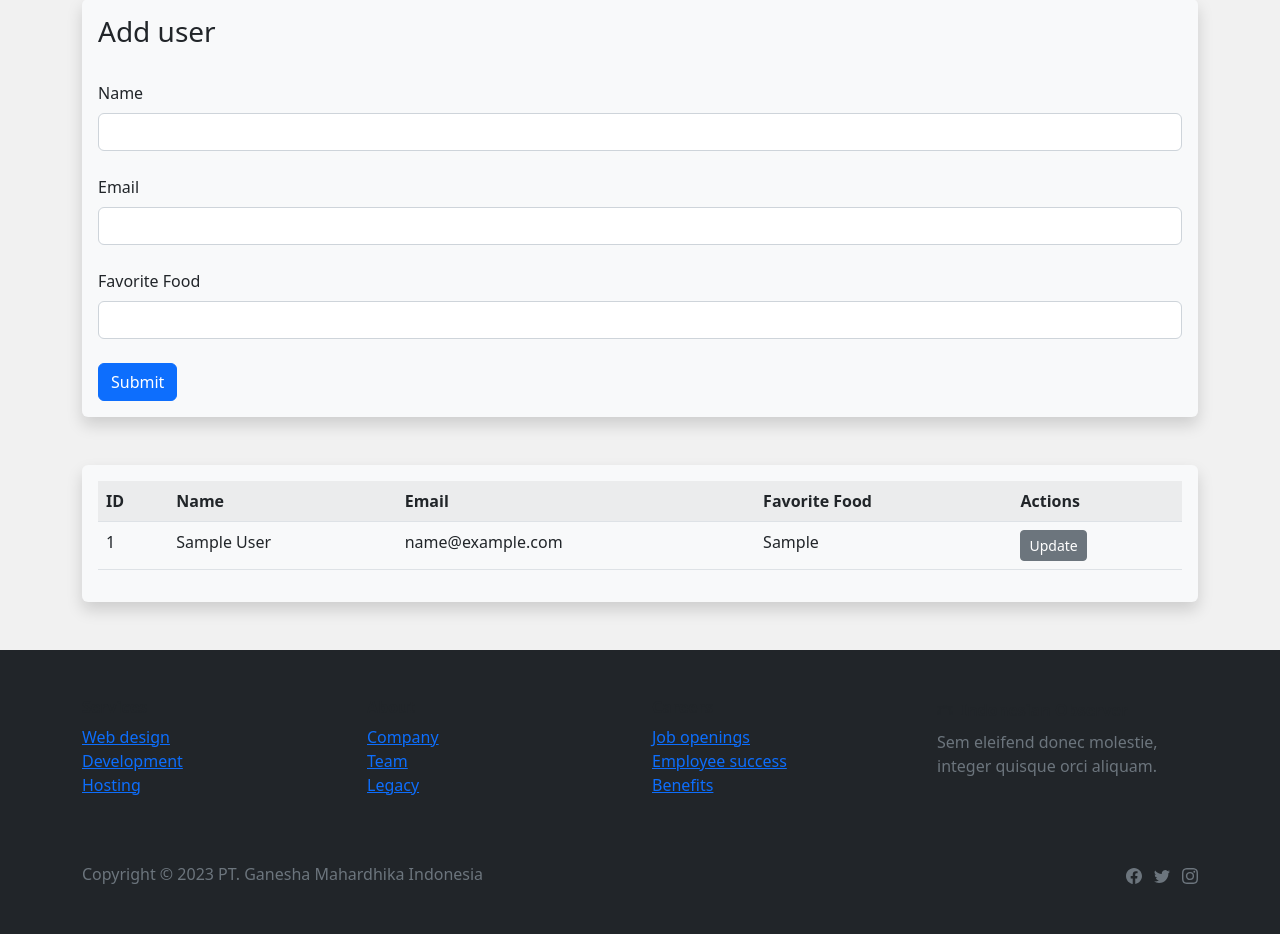
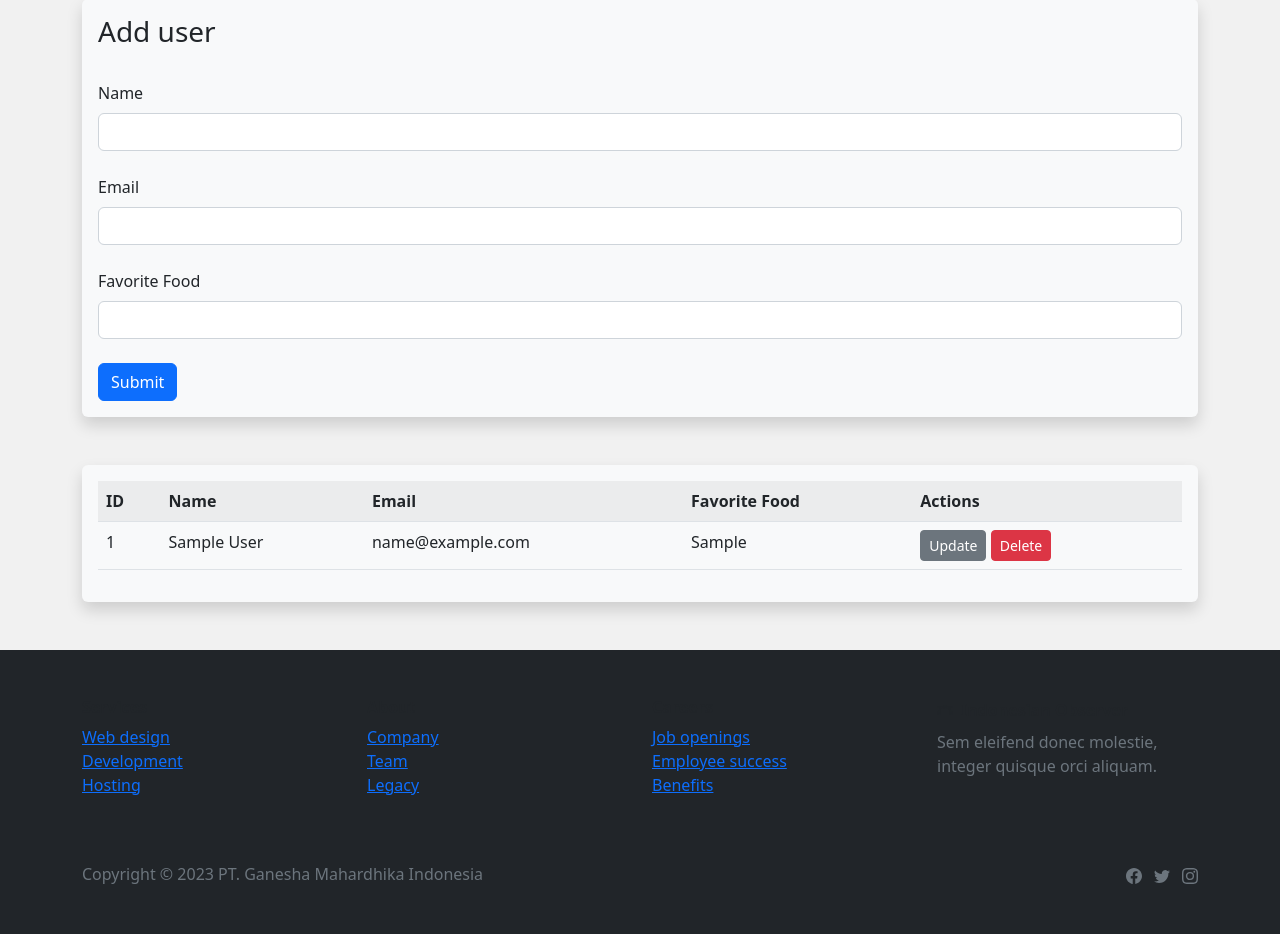
Before and after one commit to KevinMarcelino5/IndonesianObserver-Flask, a Flask app: page /user/add in a window 1280 px wide. Shown: the part 78-1012 px from the top of the page. Run offline with Flask 3, Linux system fonts and the light colour scheme; tables that the repository leaves empty hold one stand-in row (values such as "Sample post").

Commit message:
delete feature with modal box

```diff
--- a/app.py
+++ b/app.py
@@ -35,6 +35,31 @@ class Users(db.Model):
     def __repr__(self):
         return '<Name %r>' % self.name
 
+@app.route('/delete/<int:id>')
+def delete(id):
+    user_to_delete = Users.query.get_or_404(id)
+    name = None
+    form = UserForm()
+
+    try:
+        db.session.delete(user_to_delete)
+        db.session.commit()
+        flash('User deleted successfully')
+
+        our_users = Users.query.order_by(Users.date_added)
+
+        return render_template('add_user.html',
+                            form=form,
+                            name=name,
+                            our_users=our_users)
+
+    except:
+        flash('There was a problem deleting user')
+        return render_template('add_user.html',
+                            form=form,
+                            name=name,
+                            our_users=our_users)
+
 # create a form class
 class UserForm(FlaskForm):
     name = StringField("Name", validators=[DataRequired()])
@@ -65,7 +90,8 @@ def update(id):
     else:
         return render_template('update.html',
                                 form=form,
-                                name_to_update=name_to_update)
+                                name_to_update=name_to_update,
+                                id=id)
 
 # create a form class
 class NamerForm(FlaskForm):
--- a/templates/add_user.html
+++ b/templates/add_user.html
@@ -29,7 +29,10 @@
                     <td>{{ our_user.name }}</td>
                     <td>{{ our_user.email }}</td>
                     <td>{{ our_user.favorite_food }}</td>
-                    <td><a class="btn btn-secondary btn-sm" href="{{ url_for('update', id=our_user.id) }}">Update</a></td>
+                    <td>
+                        <a class="btn btn-secondary btn-sm" href="{{ url_for('update', id=our_user.id) }}">Update</a>
+                        <a class="btn btn-danger btn-sm" href="{{ url_for('delete', id=our_user.id) }}">Delete</a>
+                    </td>
                 {% endfor %}
                 </tr>
             </table>
@@ -69,7 +72,33 @@
                 <td>{{ our_user.name }}</td>
                 <td>{{ our_user.email }}</td>
                 <td>{{ our_user.favorite_food }}</td>
-                <td><a class="btn btn-secondary btn-sm" href="{{ url_for('update', id=our_user.id) }}">Update</a></td>
+                <td>
+                    <a class="btn btn-secondary btn-sm" href="{{ url_for('update', id=our_user.id) }}">Update</a>
+                    <!-- Button trigger modal -->
+                    <a class="btn btn-danger btn-sm" data-bs-toggle="modal" data-bs-target="#exampleModal{{ our_user.id}}">
+                        Delete
+                    </a>
+
+                    <!-- Modal -->
+                    <div class="modal fade" id="exampleModal{{ our_user.id}}" tabindex="-1" aria-labelledby="exampleModalLabel" aria-hidden="true">
+                        <div class="modal-dialog modal-dialog-centered">
+                        <div class="modal-content">
+                            <div class="modal-header">
+                            <h1 class="modal-title fs-5" id="exampleModalLabel">Delete User <strong>{{ our_user.name }}</strong></h1>
+                            <button type="button" class="btn-close" data-bs-dismiss="modal" aria-label="Close"></button>
+                            </div>
+                            <div class="modal-body">
+                                Apakah anda yakin untuk menghapus user <strong>{{ our_user.name }}</strong>
+                            </div>
+                            <div class="modal-footer">
+                            <a class="btn btn-secondary" data-bs-dismiss="modal">Cancel</a>
+                            <a class="btn btn-danger" href="{{ url_for('delete', id=our_user.id) }}">Delete</a>
+                            </div>
+                        </div>
+                        </div>
+                    </div>
+
+                </td>
             {% endfor %}
             </tr>
         </table>
```
Also changed, not shown: templates/update.html (+24 -0 lines).
